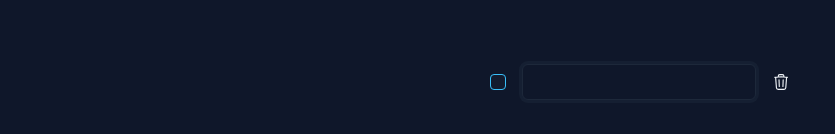
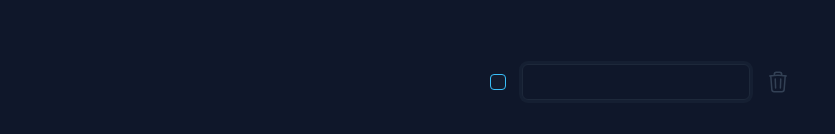
Before and after one commit to Enzyklopaedino/wg-helper, a React (Vite) app: page /cart in a window 1280 px wide. Shown: the part 326-460 px from the top of the page, without its empty margins (0-835 px from the left). Built offline with nearby package versions, Linux system fonts and the light colour scheme.

Commit message:
feat: add delete button component

```diff
--- a/components/delete-button.tsx
+++ b/components/delete-button.tsx
@@ -1,12 +1,15 @@
 export const DeleteButton = () => {
 	return (
+		<button
+			type="button"
+			className="flex items-center justify-center cursor-pointer"
+		>
 			<svg
 				xmlns="http://www.w3.org/2000/svg"
 				fill="none"
 				viewBox="0 0 24 24"
 				strokeWidth="1.5"
-			stroke="currentColor"
-			className="size-6"
+				className="size-6 stroke-slate-700 hover:stroke-slate-500"
 			>
 				<path
 					strokeLinecap="round"
@@ -14,5 +17,6 @@ export const DeleteButton = () => {
 					d="m14.74 9-.346 9m-4.788 0L9.26 9m9.968-3.21c.342.052.682.107 1.022.166m-1.022-.165L18.16 19.673a2.25 2.25 0 0 1-2.244 2.077H8.084a2.25 2.25 0 0 1-2.244-2.077L4.772 5.79m14.456 0a48.108 48.108 0 0 0-3.478-.397m-12 .562c.34-.059.68-.114 1.022-.165m0 0a48.11 48.11 0 0 1 3.478-.397m7.5 0v-.916c0-1.18-.91-2.164-2.09-2.201a51.964 51.964 0 0 0-3.32 0c-1.18.037-2.09 1.022-2.09 2.201v.916m7.5 0a48.667 48.667 0 0 0-7.5 0"
 				/>
 			</svg>
+		</button>
 	);
 };
```
Lines whose indentation alone changed are shown as unchanged.
